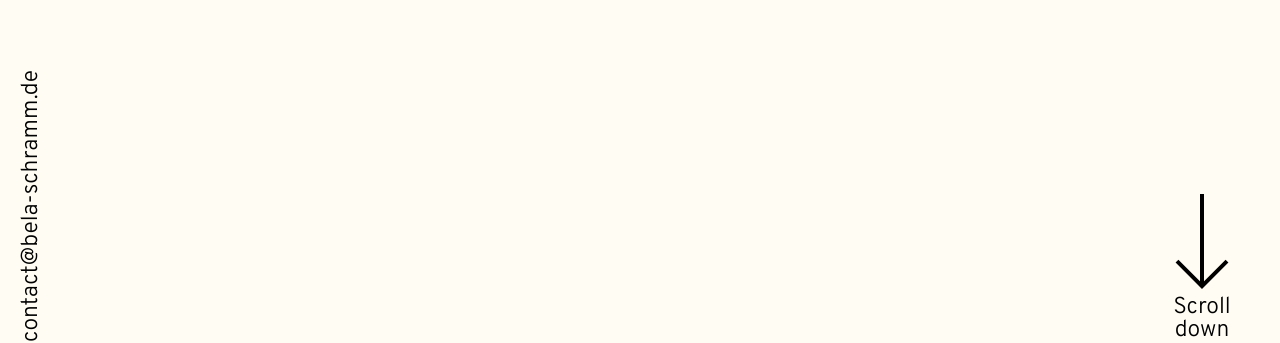
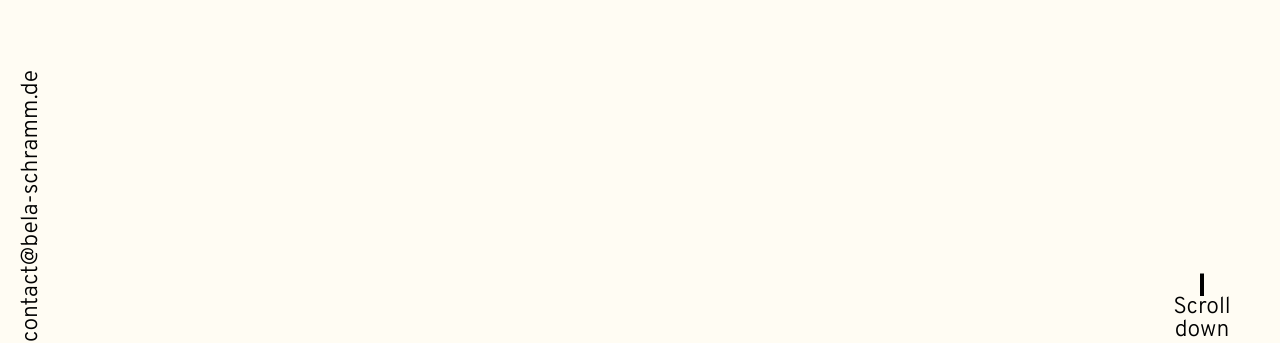
Before and after one commit to BelaSchrammDev/portfolio, an Angular app: page / in a window 1280 px wide. Shown: the part 467-810 px from the top of the page. Built offline with nearby package versions, Linux system fonts and the light colour scheme.

Commit message:
add scroll arrow animation

```diff
--- a/src/app/mainpage/landingpage/landingpage.component.html
+++ b/src/app/mainpage/landingpage/landingpage.component.html
@@ -14,7 +14,9 @@
     <div class="scrollinfo">
         <a class="email" href="">contact&#64;bela-schramm.de</a>
         <div class="scroll">
-            <img src="./assets/images/arrow.svg" alt="">
+            <div class="wrapper">
+                <img src="./assets/images/arrow.svg" alt="">
+            </div>
             <span>Scroll</span>
             <span>down</span>
         </div>
--- a/src/app/mainpage/landingpage/landingpage.component.scss
+++ b/src/app/mainpage/landingpage/landingpage.component.scss
@@ -67,10 +67,44 @@ section {
         }
 
         .scroll {
+            align-self: stretch;
             display: flex;
             flex-direction: column;
             justify-content: flex-end;
             align-items: center;
+
+            .wrapper {
+                overflow: hidden;
+                height: 100%;
+                display: flex;
+                flex-direction: column;
+                justify-content: flex-end;
+
+                img {
+                    overflow: hidden;
+                    animation-name: scrollarrow;
+                    animation-duration: 3s;
+                    animation-iteration-count: infinite;
+                }
+            }
+
+            @keyframes scrollarrow {
+                0% {
+                    transform: translateY(-200%);
+                }
+
+                40% {
+                    transform: translateY(0);
+                }
+
+                60% {
+                    transform: translateY(0);
+                }
+
+                100% {
+                    transform: translateY(200%);
+                }
+            }
         }
     }
 }
```
